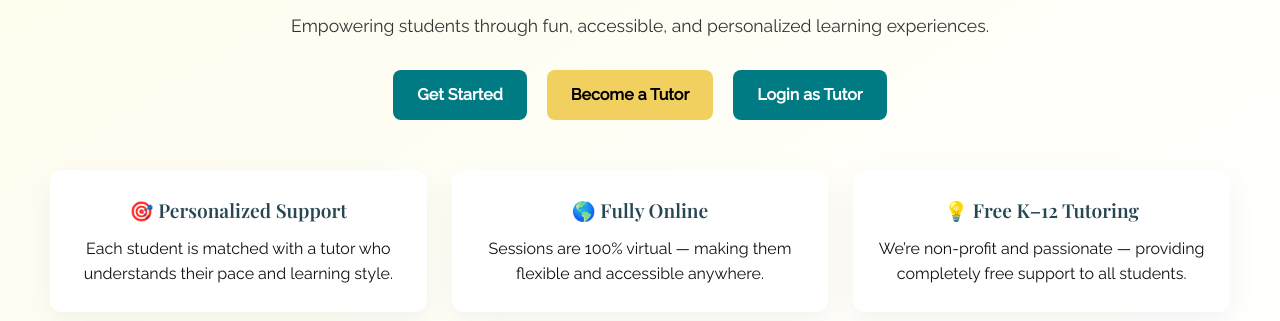
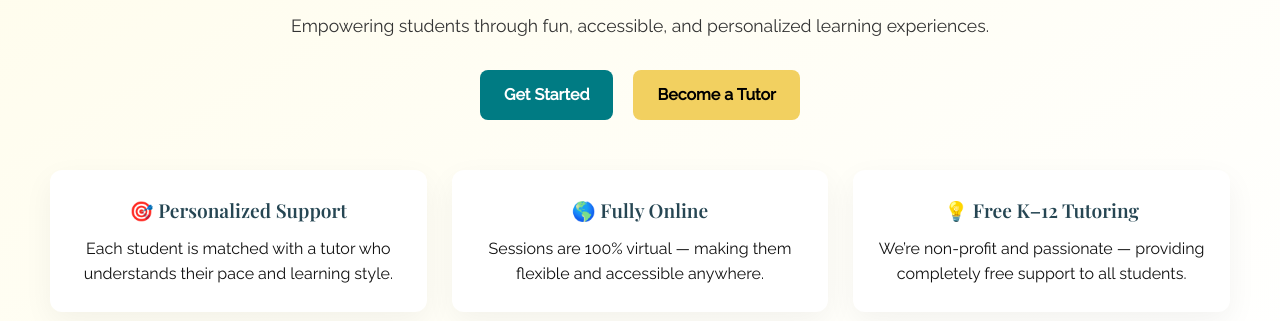
Before and after one commit to Payoya251/SmartKidsTutoring, a website: page Frontend/Homepage.html in a window 1280 px wide. Shown: the part 399-720 px from the top of the page. Drawn offline with nearby package versions, Linux system fonts and the light colour scheme.

Commit message:
Update Homepage.html

```diff
--- a/Frontend/Homepage.html
+++ b/Frontend/Homepage.html
@@ -49,7 +49,6 @@
     <div class="cta-buttons">
       <a href="sign_up.html" class="btn primary">Get Started</a>
       <a href="Recruitment.html" class="btn secondary">Become a Tutor</a>
-      <a href="login_tutor.html" class="btn primary">Login as Tutor</a> <!-- NEW CODE -->
     </div>
 
 
```
